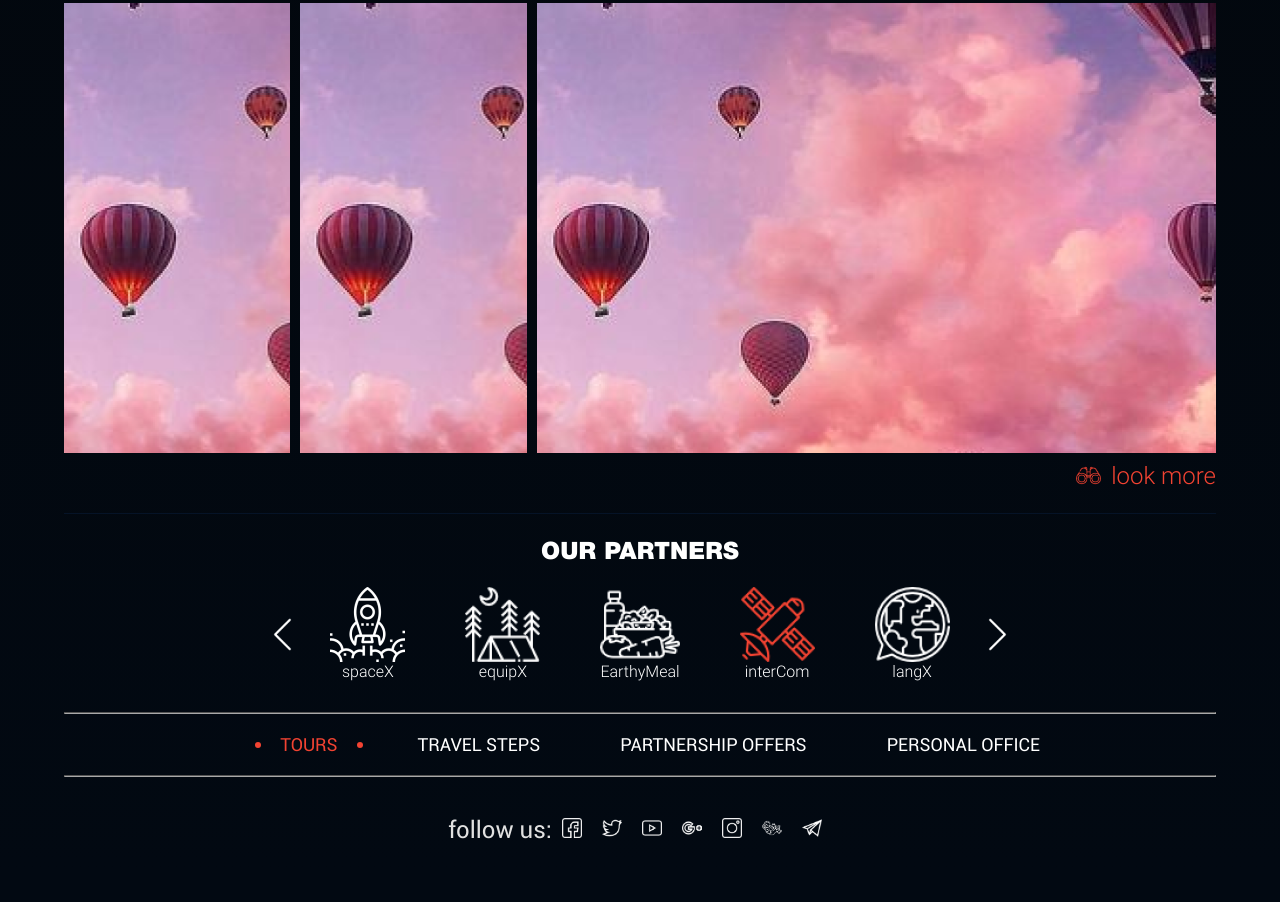
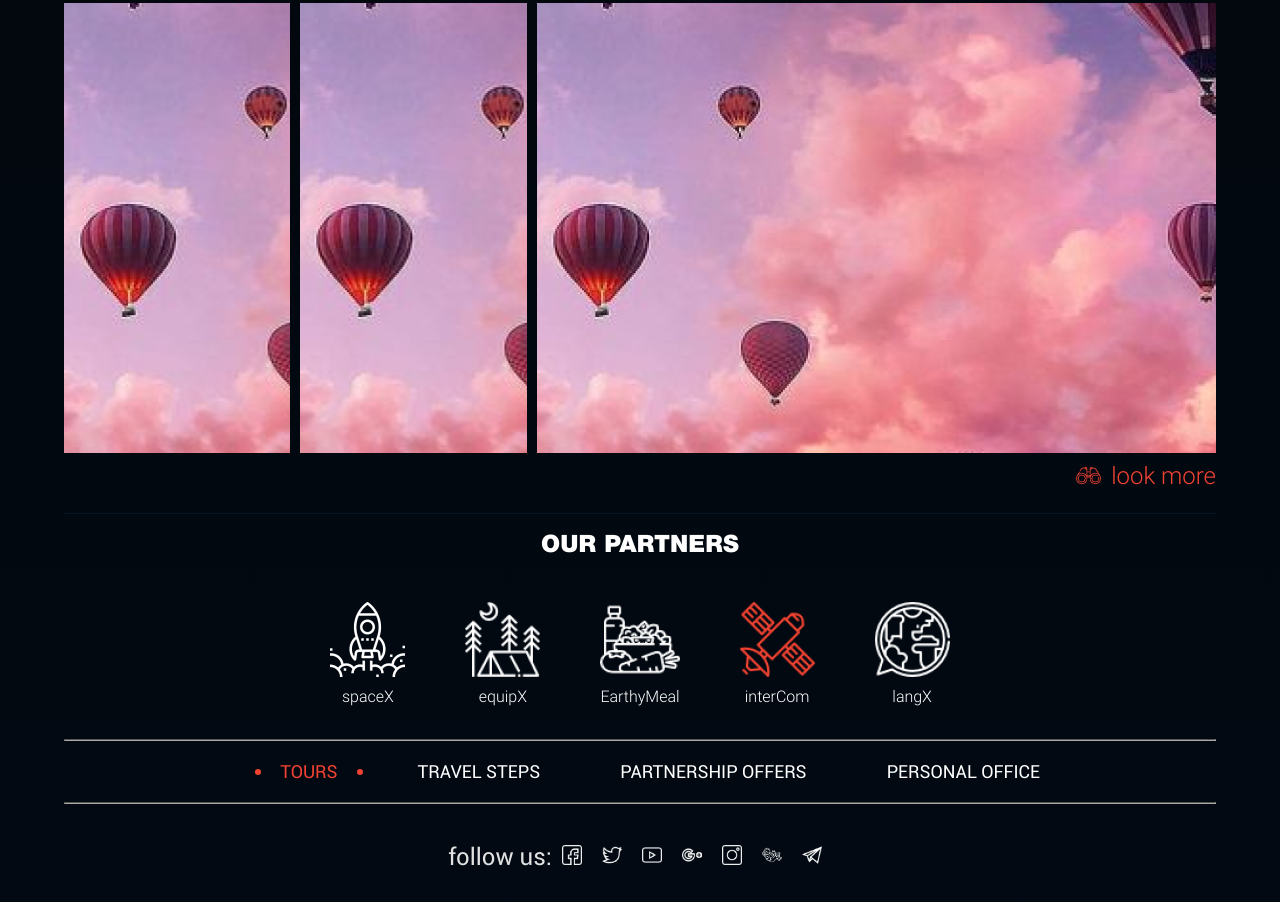
Before and after one commit to sandmanisdancing/TerraIncognito3, a plain HTML site: page index.html in a window 1280 px wide. Shown: the part 2444-3346 px from the top of the page. Before the commit the page ends 3319 px from the top, so only its background shows below. Drawn offline with Linux system fonts and the light colour scheme.

Commit message:
Переделал блок с партнерами, тут вроде бы все очевидно - лишний флексбокс, апперкейс, семантические теги.

```diff
--- a/css/main.css
+++ b/css/main.css
@@ -276,23 +276,26 @@ body {
 }
 
 .partners {
-    display: flex;
-    align-items: flex-end;
-    justify-content: center;
+
+}
+
+.partners__title {
+    text-align: center;
     color: white;
     font-family: "HelveticaNeueCyr Black";
     font-size: 24px;
-    height: 50px;
+    text-transform: uppercase;
 }
 
-.partners_link {
+.partners__list {
+    list-style-type: none;
+    padding: 25px 0px;
+    margin: 0;
     display: flex;
     justify-content: center;
-    align-items: center;
-    height: 140px;
 }
 
-.partner {
+.partners__list-item {
     display: flex;
     flex-direction: column;
     color: white;
@@ -302,8 +305,15 @@ body {
     text-align: center;
 }
 
+.partners__image {
+    height: 75px;
+    margin-bottom: 10px;
+}
+
+.partner {
+}
+
 .partner img {
-    height: 75px;
 }
 
 .arrow {
--- a/index.html
+++ b/index.html
@@ -197,16 +197,17 @@
         </div>
     </section>
 
-    <div class="partners"> OUR PARTNERS</div>
-    <div class="partners_link">
-        <img src="images/left_arrow.png" class="arrow">
-        <div class="partner"><img src="images/spaceX.png"> spaceX </div>
-        <div class="partner"><img src="images/equipX.png"> equipX</div>
-        <div class="partner"><img src="images/EarthyMeal.png"> EarthyMeal </div>
-        <div class="partner"><img src="images/interCom.png"> interCom </div>
-        <div class="partner"><img src="images/langX.png"> langX </div>
-        <img src="images/right_arrow.png" class="arrow">
-    </div>
+    <section class="partners">
+        <h2 class="partners__title">Our partners</h2>
+        <ul class="partners__list">
+            <li class="partners__list-item"><img src="images/spaceX.png" alt="" class="partners__image">spaceX</li>
+            <li class="partners__list-item"><img src="images/equipX.png" alt="" class="partners__image">equipX</li>
+            <li class="partners__list-item"><img src="images/EarthyMeal.png" alt="" class="partners__image">EarthyMeal</li>
+            <li class="partners__list-item"><img src="images/interCom.png" alt="" class="partners__image">interCom</li>
+            <li class="partners__list-item"><img src="images/langX.png" alt="" class="partners__image">langX</li>
+        </ul>
+    </section>
+
     <hr class="grey_hr">
     <ul class="brief_menu">
         <li><a href="" class="current">TOURS</a></li>
```
